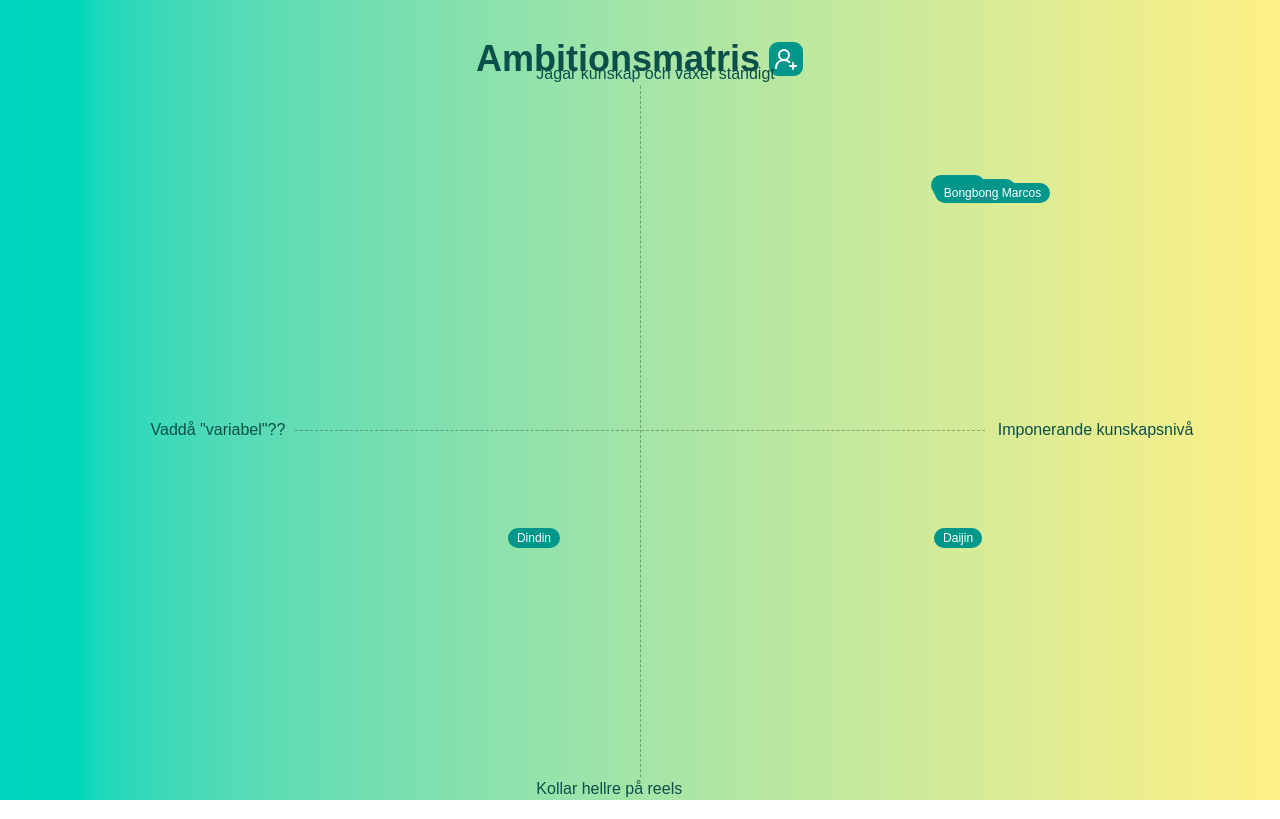
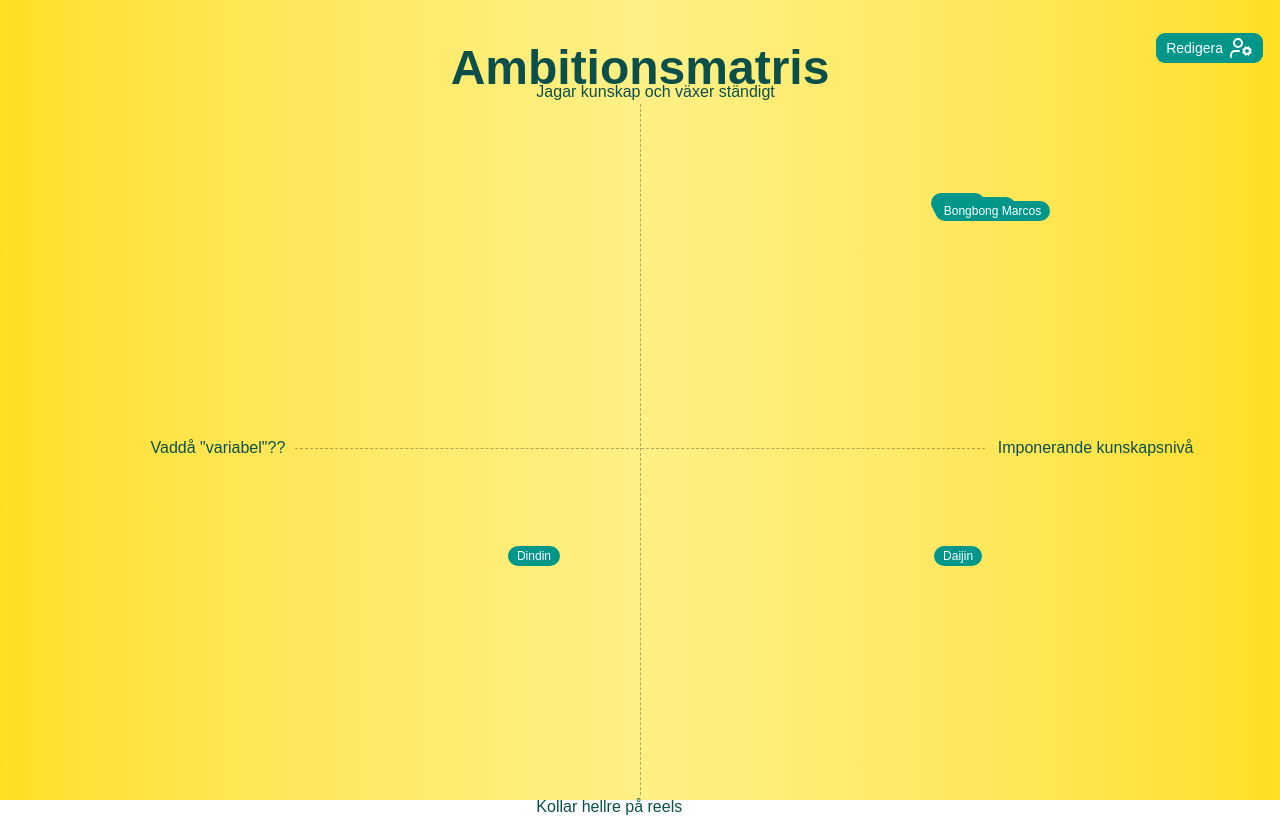
Before and after one commit to 200backflips/ambition-matrix, a React (Vite) app: page / in a window 1280 px wide. Built offline with nearby package versions, Linux system fonts and the light colour scheme.

Commit message:
change button

```diff
--- a/src/routes/index.tsx
+++ b/src/routes/index.tsx
@@ -2,18 +2,19 @@ import AddStudents from "#/components/add-students";
 import Matrix from "#/components/matrix";
 import { Button } from "#/components/ui/button";
 import { createFileRoute } from "@tanstack/react-router";
-import { UserRoundPlusIcon } from "lucide-react";
+import { UserCogIcon } from "lucide-react";
 
 export const Route = createFileRoute("/")({ component: App });
 
 function App() {
   return (
-    <div className="h-screen flex flex-col px-4 py-8 bg-linear-to-r from-teal-400 to-yellow-200">
-      <header className="w-full flex justify-center items-center gap-2">
+    <div className="h-screen flex flex-col px-4 py-8 bg-linear-to-r from-yellow-300 via-yellow-200 to-yellow-300">
+      <header className="relative w-full flex justify-center items-center gap-2">
         <h1 className="text-teal-900 text-center">Ambitionsmatris</h1>
         <AddStudents>
-          <Button variant="aluna" size="icon-lg">
-            <UserRoundPlusIcon className="size-6" />
+          <Button variant="aluna" className="absolute right-0 top-0">
+            Redigera
+            <UserCogIcon className="size-6" />
           </Button>
         </AddStudents>
       </header>
--- a/src/styles.css
+++ b/src/styles.css
@@ -208,7 +208,7 @@ body,
     @apply font-sans;
   }
   h1 {
-    font-size: var(--text-4xl);
+    font-size: var(--text-5xl);
     font-weight: 700;
   }
   h2 {
```
